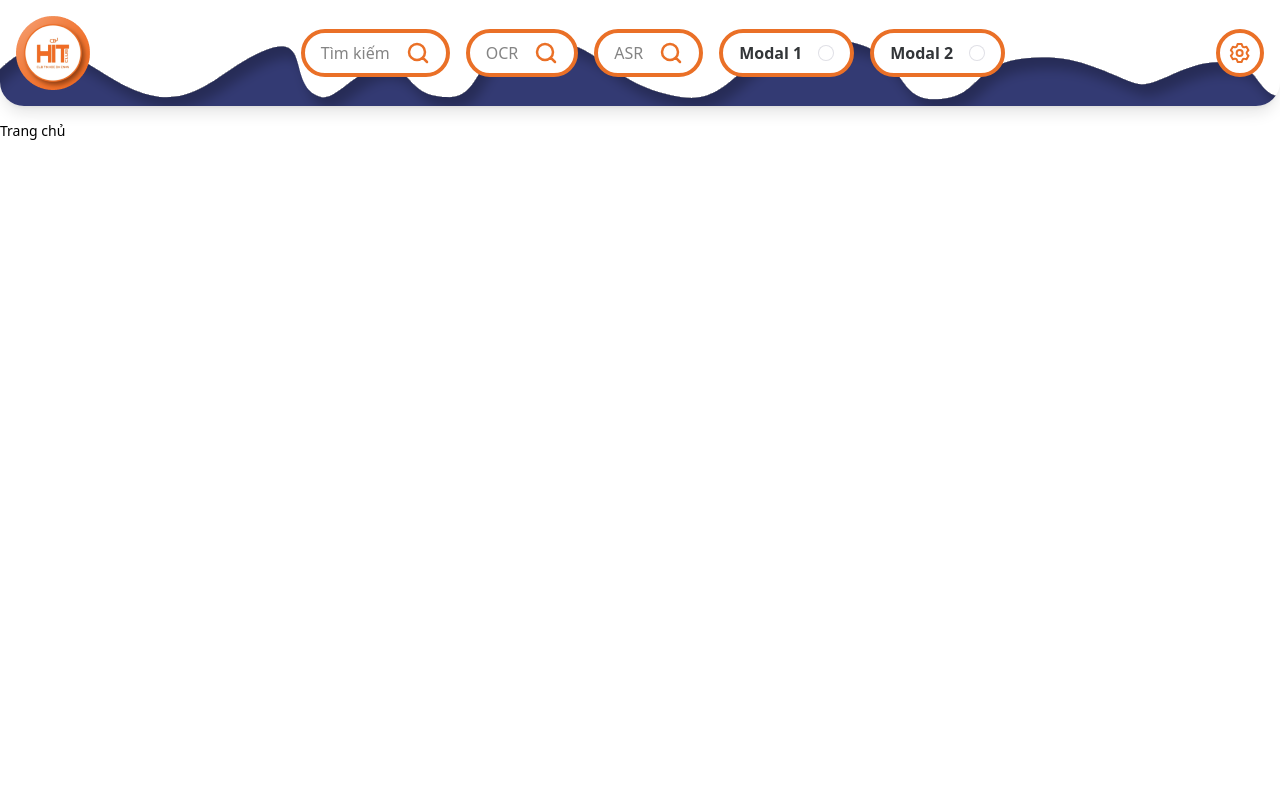
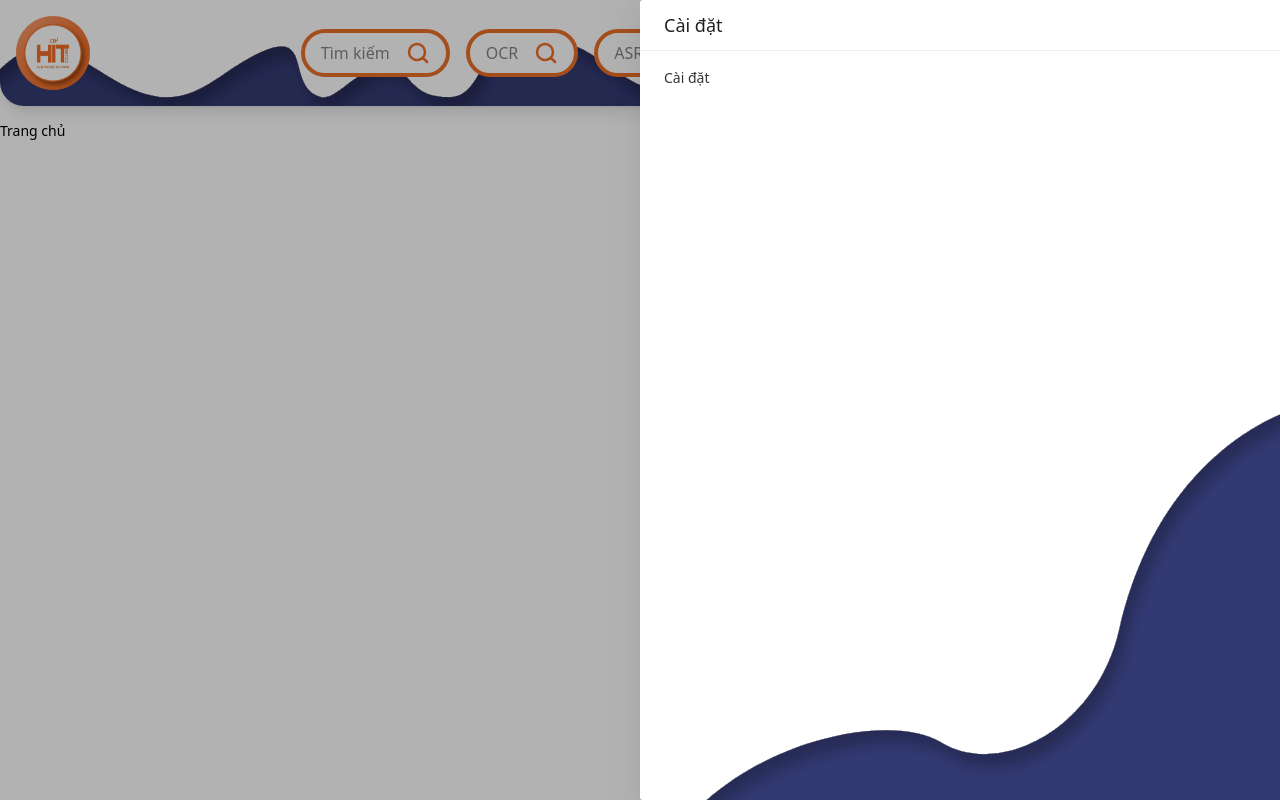
Before and after one commit to kang0408/AI_Challenge_2024, a Vue app: page / in a window 1280 px wide. Both pictures are taken after a click on the element 1240 px from the left and 53 px from the top of the page. Built offline with nearby package versions, Linux system fonts and the light colour scheme.

Commit message:
feat: add settings (#4)

```diff
--- a/src/components/Header/Header.vue
+++ b/src/components/Header/Header.vue
@@ -1,7 +1,8 @@
 <script setup>
 import SearchOption from '@/components/Header/SearchOption.vue';
 import Search from '@components/Search.vue';
-import { NRadio, NModal, NCard } from 'naive-ui';
+import Settings from '@components/Settings.vue';
+import { NRadio, NModal, NCard, NDrawer, NDrawerContent } from 'naive-ui';
 import { ref, onMounted, onBeforeUnmount } from 'vue';
 
 const checkedValue = ref(null);
@@ -21,10 +22,15 @@ function toggleSearchOption(name) {
   showModal.value = !showModal.value;
 }
 
+const showDrawer = ref(false);
+
 const menuPos = ref('');
 const exitPos = ref('');
-const bodyStyle = ref({
+const bodyModalStyle = ref({
   width: '50%'
+});
+const bodyDrawerStyle = ref({
+  width: '30%'
 });
 
 function getRes() {
@@ -32,17 +38,26 @@ function getRes() {
     menuPos.value = 'top';
     exitPos.value = 'bottom';
     toggleMenu.value = false;
-    bodyStyle.value.width = '100%';
+    bodyModalStyle.value.width = '100%';
+    bodyDrawerStyle.value.width = '100%';
   } else if (window.innerWidth >= 480 && window.innerWidth < 1024) {
     menuPos.value = 'left';
     exitPos.value = 'right';
     toggleMenu.value = false;
-    bodyStyle.value.width = '80%';
+    bodyModalStyle.value.width = '80%';
+    bodyDrawerStyle.value.width = '50%';
+  } else if (window.innerWidth > 1024 && window.innerWidth <= 1280) {
+    menuPos.value = '';
+    exitPos.value = '';
+    toggleMenu.value = true;
+    bodyModalStyle.value.width = '80%';
+    bodyDrawerStyle.value.width = '50%';
   } else {
     menuPos.value = '';
     exitPos.value = '';
     toggleMenu.value = true;
-    bodyStyle.value.width = '50%';
+    bodyModalStyle.value.width = '50%';
+    bodyDrawerStyle.value.width = '30%';
   }
 }
 
@@ -170,7 +185,7 @@ onBeforeUnmount(() => {
               </defs>
             </svg>
           </div>
-          <div class="z-10">
+          <div class="z-10" @click="showDrawer = !showDrawer">
             <div class="w-fit p-2 border-4 rounded-full border-primary bg-white cursor-pointer">
               <svg xmlns="http://www.w3.org/2000/svg" class="w-6 h-6" viewBox="0 0 24 24">
                 <path
@@ -212,10 +227,10 @@ onBeforeUnmount(() => {
       :bordered="false"
       size="huge"
       aria-modal="true"
-      :style="bodyStyle"
+      :style="bodyModalStyle"
     >
       <template #header-extra>
-        <div class="cursor-pointer" @click="showModal = !showModal">
+        <div class="cursor-pointer lg:hidden" @click="showModal = !showModal">
           <svg xmlns="http://www.w3.org/2000/svg" class="w-6 h-6" viewBox="0 0 256 256">
             <path
               fill="currentColor"
@@ -227,6 +242,27 @@ onBeforeUnmount(() => {
       <Search @show-modal="showModal = !showModal" />
     </n-card>
   </n-modal>
+  <n-drawer v-model:show="showDrawer" :style="bodyDrawerStyle">
+    <n-drawer-content>
+      <template #header>
+        <div class="flex items-center">
+          <p>Cài đặt</p>
+          <div
+            class="cursor-pointer absolute left-[90%] lg:hidden"
+            @click="showDrawer = !showDrawer"
+          >
+            <svg xmlns="http://www.w3.org/2000/svg" class="w-6 h-6" viewBox="0 0 256 256">
+              <path
+                fill="currentColor"
+                d="M208.49 191.51a12 12 0 0 1-17 17L128 145l-63.51 63.49a12 12 0 0 1-17-17L111 128L47.51 64.49a12 12 0 0 1 17-17L128 111l63.51-63.52a12 12 0 0 1 17 17L145 128Z"
+              />
+            </svg>
+          </div>
+        </div>
+      </template>
+      <Settings />
+    </n-drawer-content>
+  </n-drawer>
 </template>
 <style scoped>
 /* Menu animation */
--- /dev/null
+++ b/src/components/Settings.vue
@@ -0,0 +1,14 @@
+<script setup>
+import settingsvg from '@assets/setting.svg';
+</script>
+
+<template>
+  <div>
+    <h1>Cài đặt</h1>
+    <div
+      class="absolute bottom-0 right-0 left-0 shadow-[5px_10px_10px_0px_rgba(0, 0, 0, 0.25)] shadow-in"
+    >
+      <img :src="settingsvg" alt="" class="w-full" />
+    </div>
+  </div>
+</template>
```
Also changed, not shown: src/assets/setting.svg (added).
